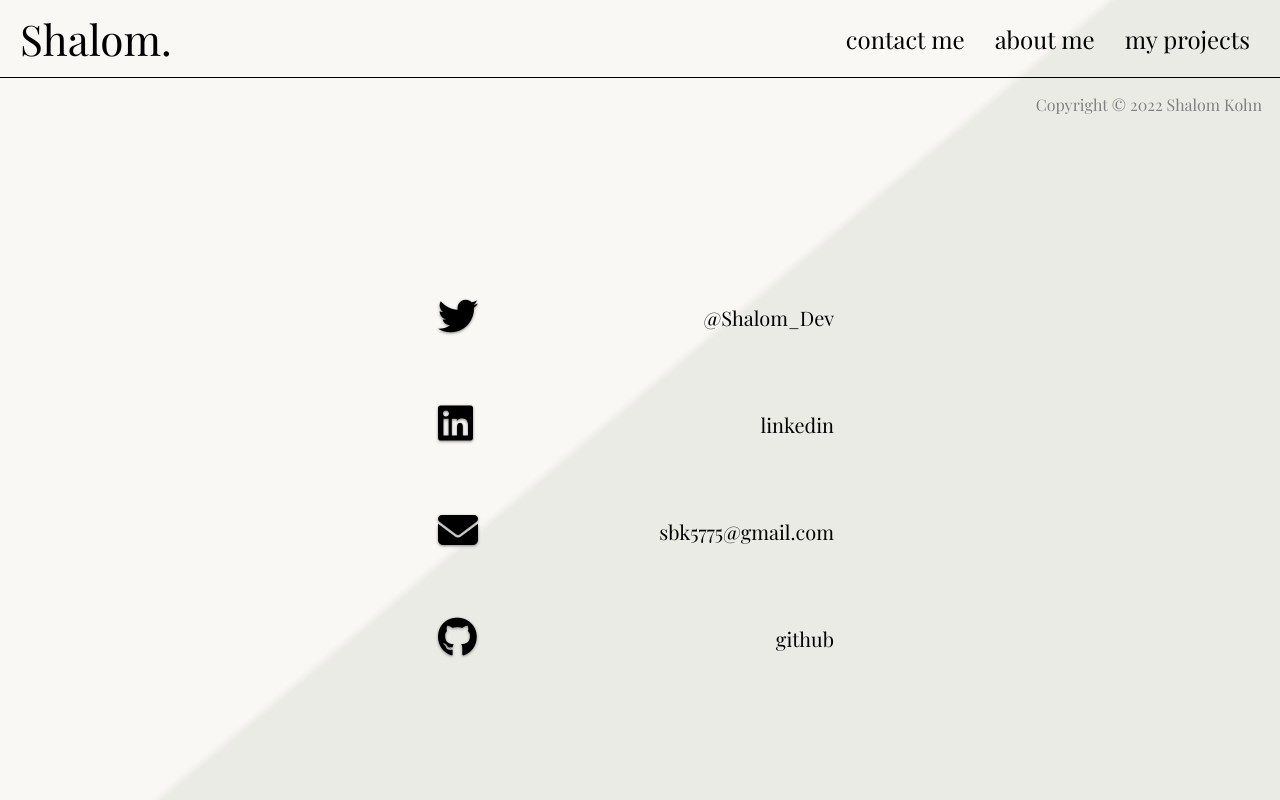
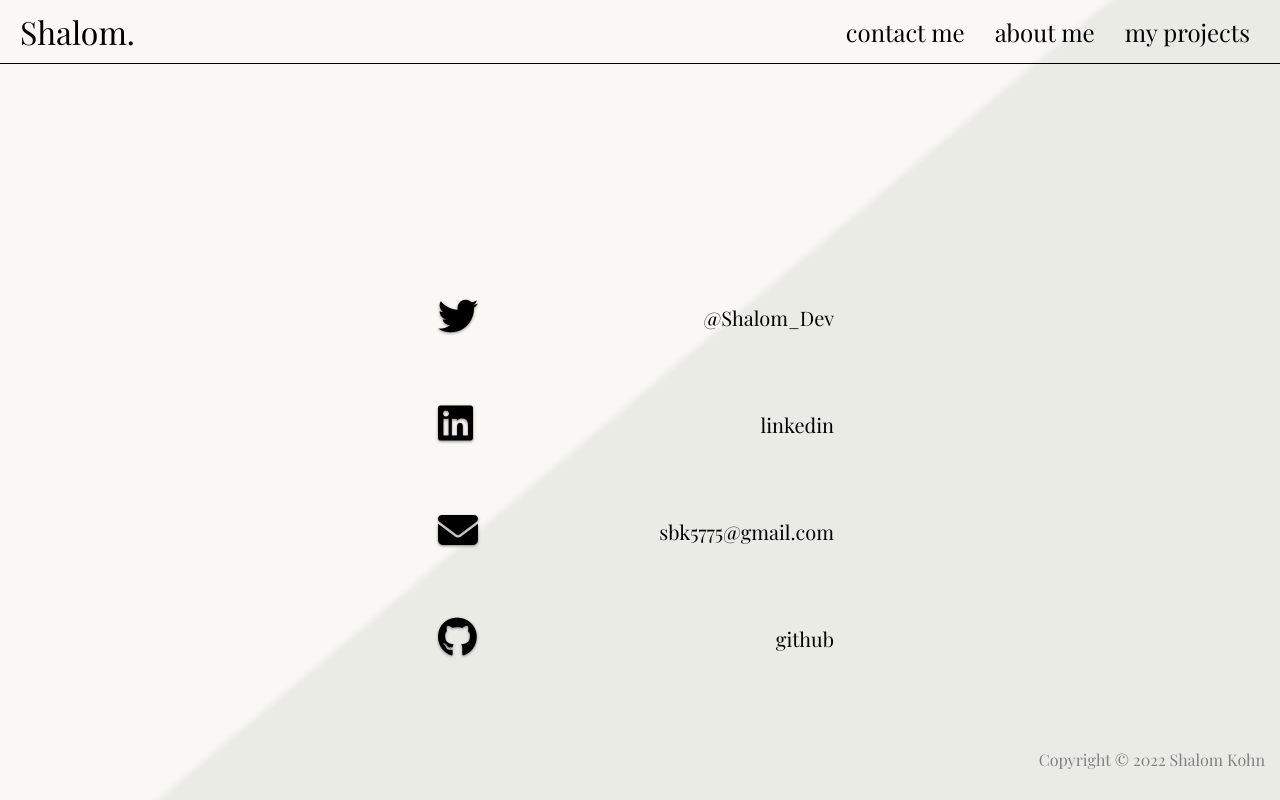
Before and after one commit to Shalomkohn/My-Portfolio-site, a React (Create React App) app: page /contact-me in a window 1280 px wide. Built offline with nearby package versions, Linux system fonts and the light colour scheme.

Commit message:
fixed copywrite position issue

```diff
--- a/src/App.js
+++ b/src/App.js
@@ -62,15 +62,15 @@ const App = () => {
                                     </div>
                                 </div>
                                 <ContactLogos />
+                                <footer className="footer">
+                                    <p className="copyWrite">Copyright &copy; 2022 Shalom Kohn</p>
+                                </footer>
                             </>}
                         />
                         <Route path="/about-me" element={<AboutMe />} />
                         <Route path="/contact-me" element={<ContactMe />} />
                         <Route path="/my-projects" element={<MyProjects />} />
                     </Routes>
-                    <footer className="footer">
-                        <p className="copyWrite">Copyright &copy; 2022 Shalom Kohn</p>
-                    </footer>
                 </div>
             </>
         </Router>
--- a/src/components/about-me.js
+++ b/src/components/about-me.js
@@ -2,6 +2,7 @@
 
 const AboutMe = () => {
     return(
+        <>
             <p className="aboutMeDiv">
                 Hi, I'm a web developer.
                 <br />
@@ -20,6 +21,10 @@ const AboutMe = () => {
                 <br />
                 Hope to hear from you.
             </p>
+            <footer className="footer">
+                <p className="copyWrite">Copyright &copy; 2022 Shalom Kohn</p>
+            </footer>
+        </>
     )
 }
 
--- a/src/components/contact-me.js
+++ b/src/components/contact-me.js
@@ -25,6 +25,7 @@ const ContactMe = () => {
         }
     ]
     return(
+        <>
             <div className="contactInfoDiv">
                 {info.map( contact => {
                     return(
@@ -35,6 +36,10 @@ const ContactMe = () => {
                     )
                 })}
             </div>
+            <footer className="footer">
+                <p className="copyWrite">Copyright &copy; 2022 Shalom Kohn</p>
+            </footer>
+        </>
     )
 }
 
--- a/src/components/my-projects.js
+++ b/src/components/my-projects.js
@@ -32,6 +32,7 @@ const projectsArray = [
 const MyProjects = () => {
 
     return(
+        <>
             <div className="myProjectsDiv">
                 {projectsArray.map(project => {
                     return(
@@ -48,10 +49,14 @@ const MyProjects = () => {
                         </div>
                     )
                 })}
-            <div className='project' style={{height: '350px'}}>
+                <div className='project' style={{height: '300px'}}>
                     <h3 className='projectName'>Another cool project being worked on right now...</h3>
                 </div>
             </div>
+            <footer className="footer" style={{position: 'relative', right: '15px'}}>
+                <p className="copyWrite" >Copyright &copy; 2022 Shalom Kohn</p>
+            </footer>
+        </>
     )
 }
 
--- a/src/main.scss
+++ b/src/main.scss
@@ -155,17 +155,27 @@
 
 .footer {
   padding-bottom: calc(100vh - 749px);
-  position: relative;
+
+  width: 100vw;
+  bottom: 0;
   height: 30px;
+  @include desktop(){
+    position: absolute;
+  }
 
   .copyWrite{
-    position: absolute;
-    width: 100%;
+
+    // bottom: ;
+    // width: 100%;
     @include desktop(){
-      width: unset;
-      top: unset;
-      bottom: 14px;
-      right: 18px;
+      position: absolute;
+      width: 100%;
+      text-align: end;
+      right: 15px;
+    //   width: unset;
+    //   top: unset;
+    //   bottom: 14px;
+    //   right: 18px;
     }
   }
 }
@@ -270,9 +280,6 @@ a {
   body {
     height: 100vh;
   }
-  .websiteLogo {
-    font-size: 3.3vw;
-  }
 
   .menuAndCloseIcon {
     display: none;
```
Lines whose indentation alone changed are shown as unchanged.
